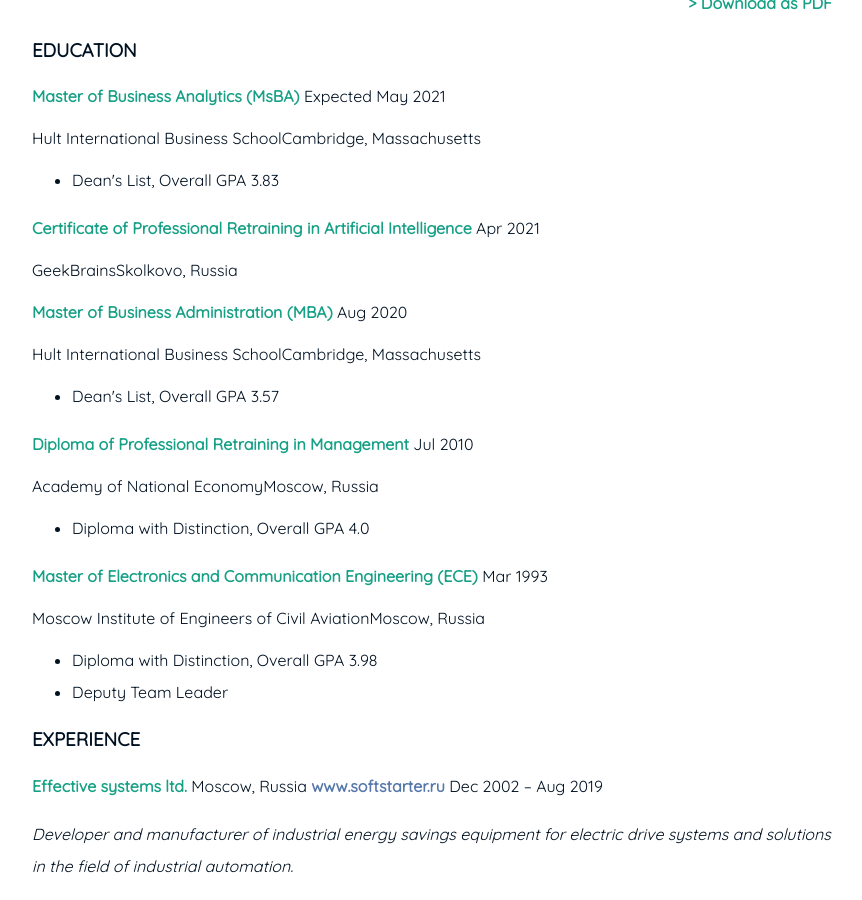
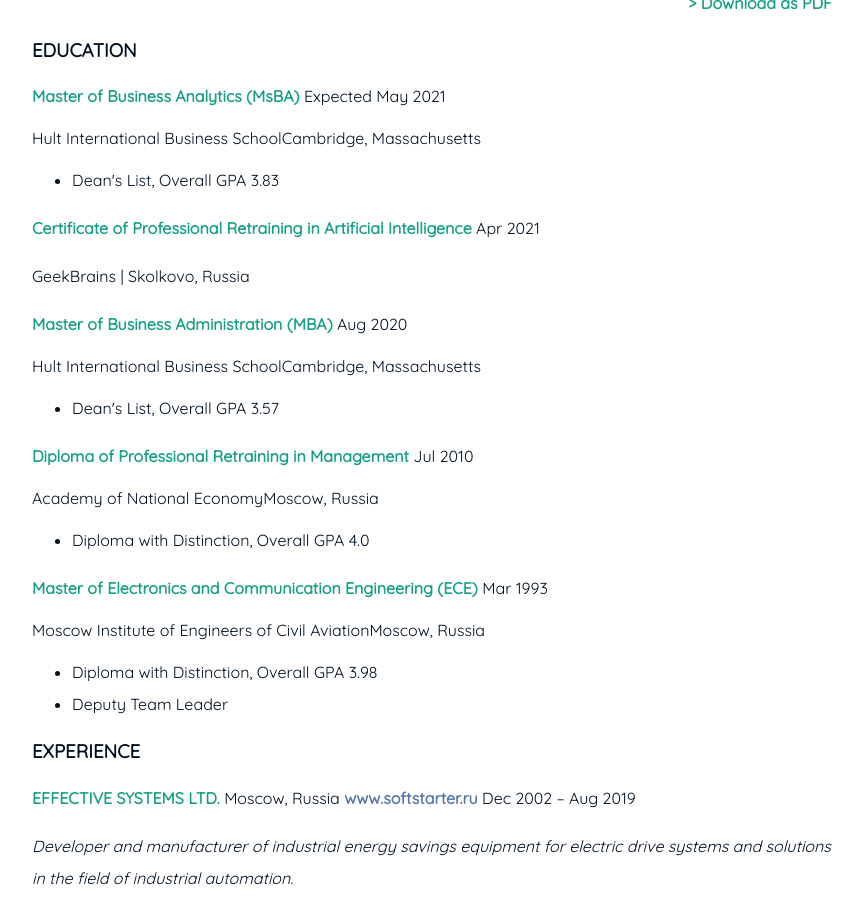
Before and after one commit to alexyushkin/alexyushkin.github.io, a Jekyll site: the page built from resume.md, in a window 1280 px wide and 900 px high, scrolled down 321 px. Shown: the whole window, without its empty margins (208-1070 px from the left). Built offline with Jekyll 4.4.1, drawn with Linux system fonts in a browser that asks for light colours.

Commit message:
Update resume.md

```diff
--- a/resume.md
+++ b/resume.md
@@ -9,43 +9,43 @@ subtitle: Alexey Yushkin
 
 ### EDUCATION
 
-**Master of Business Analytics (MsBA)** Expected May 2021
+**Master of Business Analytics (MsBA)**   Expected May 2021
 
 Hult International Business School | Cambridge, Massachusetts
 
 - Dean&#39;s List, Overall GPA 3.83
+<br>
 
-
-**Certificate of Professional Retraining in Artificial Intelligence** Apr 2021
+**Certificate of Professional Retraining in Artificial Intelligence**   Apr 2021
 
 GeekBrains | Skolkovo, Russia
+<br>
 
-
-**Master of Business Administration (MBA)** Aug 2020
+**Master of Business Administration (MBA)**   Aug 2020
 
 Hult International Business School | Cambridge, Massachusetts
 
 - Dean&#39;s List, Overall GPA 3.57
+<br>
 
-
-**Diploma of Professional Retraining in Management** Jul 2010
+**Diploma of Professional Retraining in Management**   Jul 2010
 
 Academy of National Economy | Moscow, Russia
 
 - Diploma with Distinction, Overall GPA 4.0
+<br>
 
-
-**Master of Electronics and Communication Engineering (ECE)** Mar 1993
+**Master of Electronics and Communication Engineering (ECE)**   Mar 1993
 
 Moscow Institute of Engineers of Civil Aviation | Moscow, Russia
 
 - Diploma with Distinction, Overall GPA 3.98
 - Deputy Team Leader
-
+<br>
 
 ### EXPERIENCE
 
-**Effective systems ltd.** Moscow, Russia [www.softstarter.ru](http://www.softstarter.ru/) Dec 2002 – Aug 2019
+**EFFECTIVE SYSTEMS LTD.** Moscow, Russia [www.softstarter.ru](http://www.softstarter.ru/)   Dec 2002 – Aug 2019
 
 _Developer and manufacturer of industrial energy savings equipment for electric drive systems and solutions in the field of industrial automation._
 
@@ -61,9 +61,9 @@ _Developer and manufacturer of industrial energy savings equipment for electric
 - Chartered algorithms and built scripts in Python to automate registration and accounting of supply chain operations, manufacturing processes, and inventory management.
 - Implemented Machine Learning algorithms to analyze energy consumption data and predict opportunities for energy savings.
 - Created software for remote control of equipment via Modbus protocol using C#.
+<br>
 
-
-**GALION SERVICE &amp; TRADING CO.** Moscow, Russia Jun 1996 – Dec 2002
+**GALION SERVICE &amp; TRADING CO.** Moscow, Russia   Jun 1996 – Dec 2002
 
 _Legal, logistic, interpretation, translation service provider for American non-profit organizations_
 
@@ -71,7 +71,7 @@ _Legal, logistic, interpretation, translation service provider for American non-
 
 - Developed a database enabled clients to obtain real-time information on timing of preparation of various documents and preliminary activities using spreadsheets (Microsoft Excel).
 - Liaised with key foreign customers – over a dozen of American non-profit organizations.
-
+<br>
 
 **TPK LION LLC** Moscow, Russia Jan 1996 – Jun 1996
 
@@ -80,7 +80,7 @@ _Retail_
 **Deputy Director**. Managed financial planning, supply chain, and inventory management
 
 - Reorganized supply chain and implemented inventory tracking and planning system allowed reducing turnover time by 25% and cutting costs by decreasing product losses due to expiration by 80%.
-
+<br>
 
 ### EARLIER EXPERIENCE
 
@@ -92,10 +92,10 @@ _Retail_
 ### SKILLS AND CERTIFICATIONS
 
 **Certificates:** U.S. - Russia Presidential Management Training Exchange Program, AWS Fundamentals Specialization, Google IT Automation Professional Certificate, Developing Applications with Google Cloud Platform Specialization, Data Engineering with Google Cloud Specialization, IBM Applied Data Science with Python, IBM Machine Learning with Python, 100+ Coursera and DataCamp Certificates including Python Programmer Career Track, Machine Learning Scientist with Python Career Track, Data Scientist with Python Career Track, Data Analyst with SQL Server Career Track, R Programming Skill Track, Deep Learning in Python Skill Track, etc.
-
+<br>
 
 **Technologies:** Advanced Python for Data Science, R, SQL, C#, Tableau, Microsoft Office, Microsoft Word, Microsoft Excel, Microsoft PowerPoint
-
+<br>
 
 ### ADDITIONAL INFORMATION
 
```
